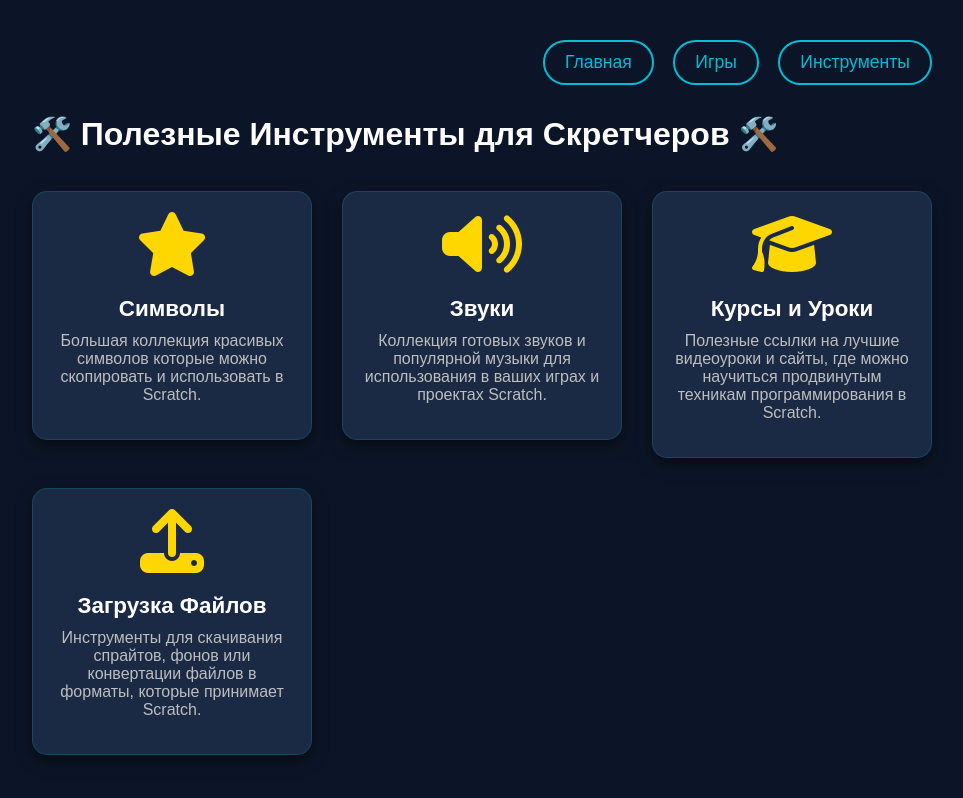
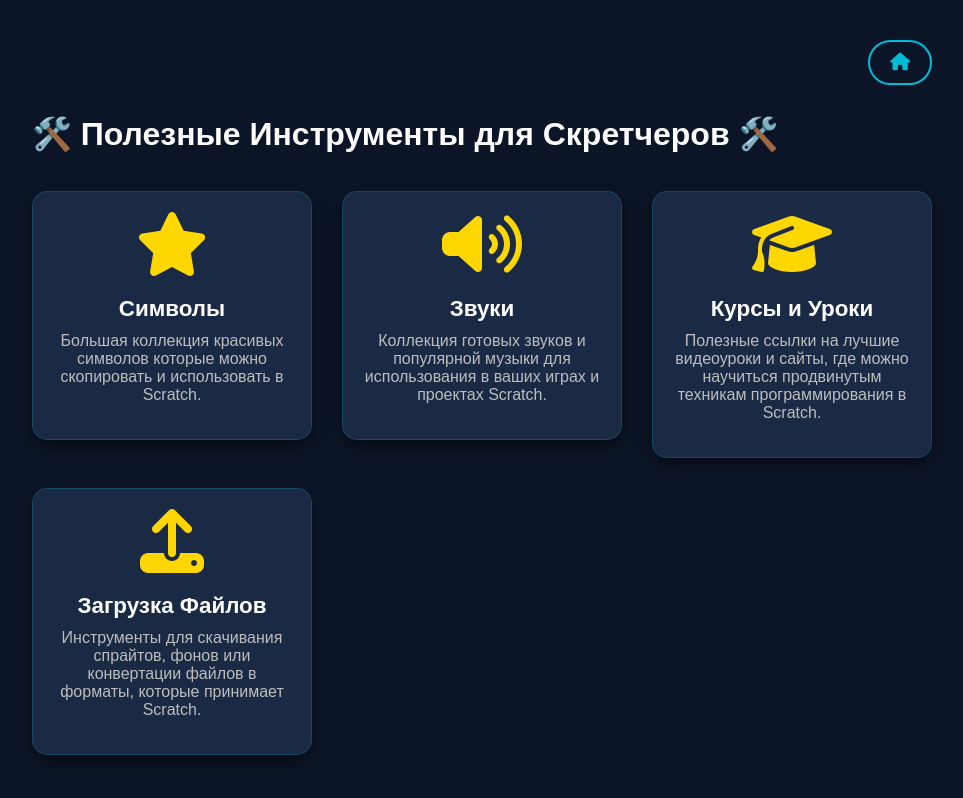
Before and after one commit to Code-Cat-3000/Code_Cat_3000, a plain HTML site: page tools.html in a window 1280 px wide. Shown: the whole page, without its empty margins (158-1121 px from the left). Drawn offline with Linux system fonts and the light colour scheme.

Commit message:
Update tools.html

```diff
--- a/tools.html
+++ b/tools.html
@@ -9,10 +9,10 @@
 </head>
 <body>
     <div class="container">
+
         <nav>
-            <a href="index.html">Главная</a>
-            <a href="projects.html">Игры</a>
-            <a href="tools.html">Инструменты</a>
+            <a href="index.html">
+                <i class="fa-solid fa-house"></i> </a>
         </nav>
 
         <h1>🛠️ Полезные Инструменты для Скретчеров 🛠️</h1>
```
